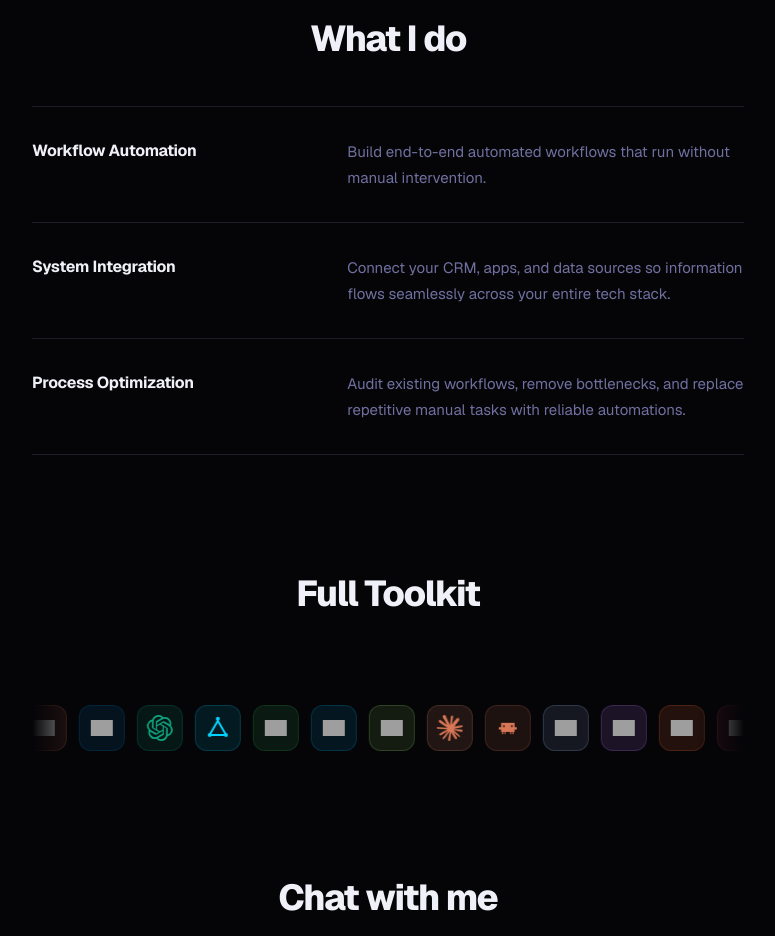
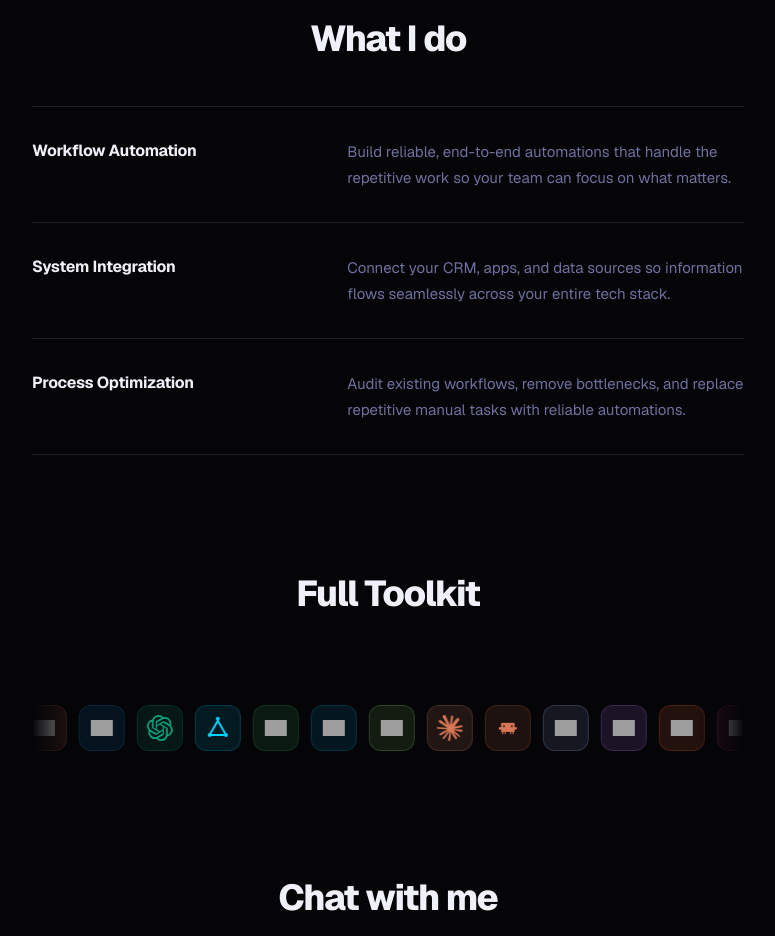
Before and after one commit to bbenautomation/ai-portfolio, a Next.js app: page / in a window 1280 px wide. Shown: the part 900-1836 px from the top of the page, without its empty margins (252-1027 px from the left). Built offline with nearby package versions, Linux system fonts and the light colour scheme; grey boxes are pictures that could not be loaded.

Commit message:
Revise Workflow Automation description to be more client-focused

```diff
--- a/app/page.tsx
+++ b/app/page.tsx
@@ -23,7 +23,7 @@ const SERVICES = [
   {
     title: 'Workflow Automation',
     description:
-      'Build end-to-end automated workflows that run without manual intervention.',
+      'Build reliable, end-to-end automations that handle the repetitive work so your team can focus on what matters.',
   },
   {
     title: 'System Integration',
```
